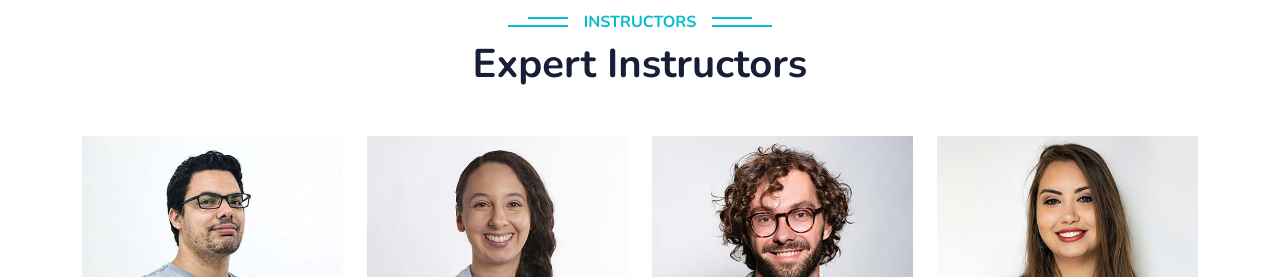
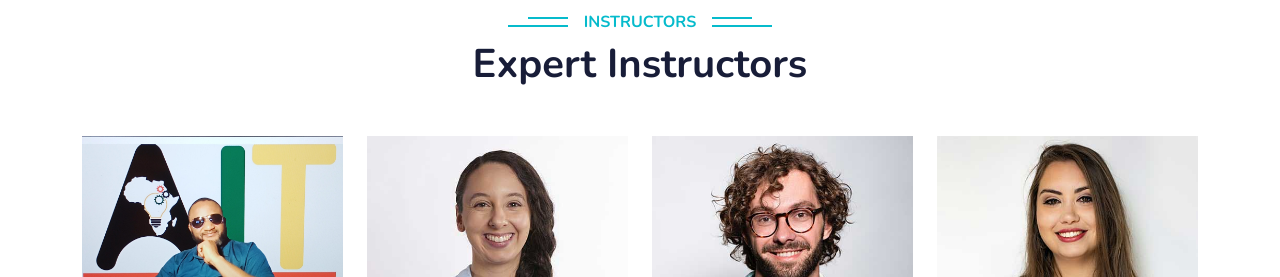
Before and after one commit to Ekangaki/Nguti-eLearning, a plain HTML site: page index.html in a window 1280 px wide. Shown: the part 3093-3370 px from the top of the page. Drawn offline with nearby package versions, Linux system fonts and the light colour scheme.

Commit message:
Update index.html

```diff
--- a/index.html
+++ b/index.html
@@ -361,7 +361,7 @@
                 <div class="col-lg-3 col-md-6 wow fadeInUp" data-wow-delay="0.1s">
                     <div class="team-item bg-light">
                         <div class="overflow-hidden">
-                            <img class="img-fluid" src="img/team-1.jpg" alt="">
+                            <img class="img-fluid" src="img/team-1.jpeg" alt="">
                         </div>
                         <div class="position-relative d-flex justify-content-center" style="margin-top: -23px;">
                             <div class="bg-light d-flex justify-content-center pt-2 px-1">
```
